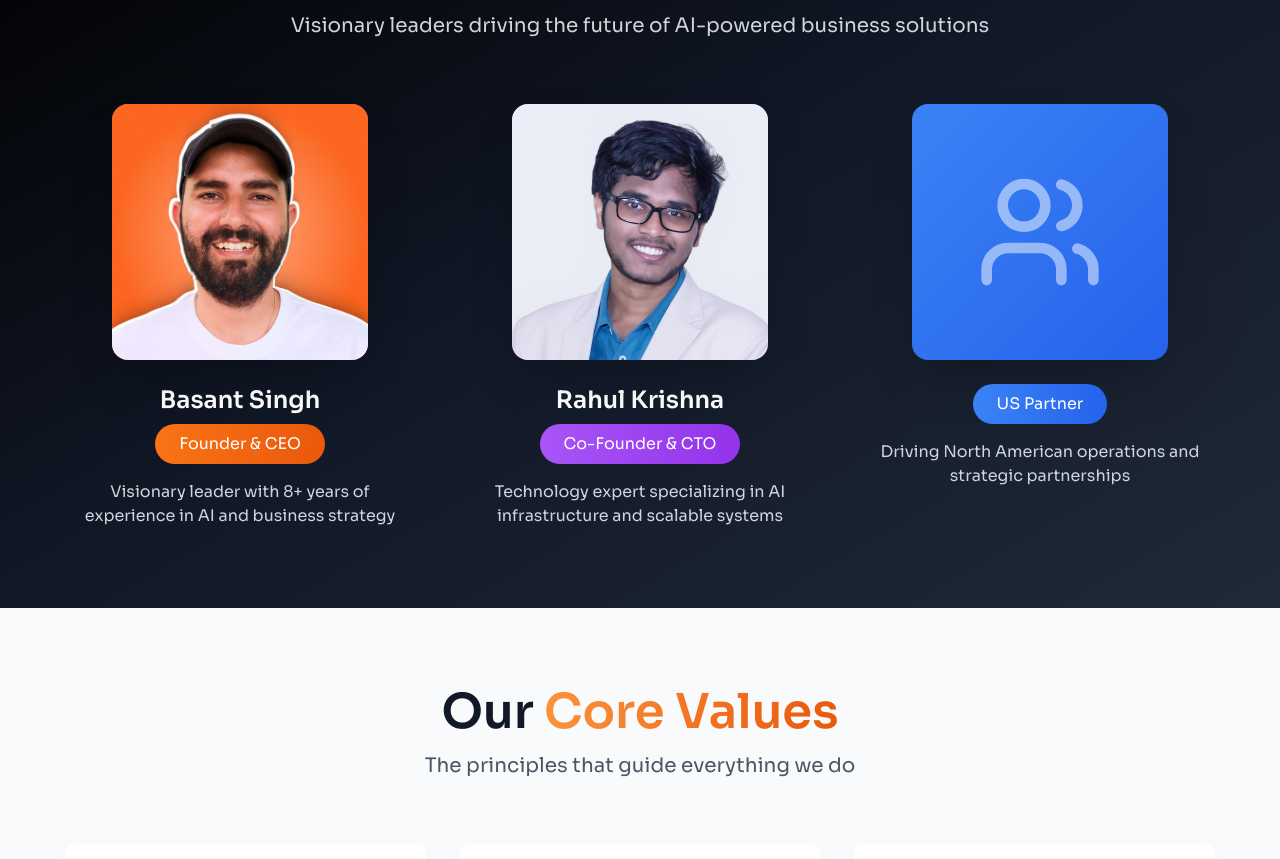
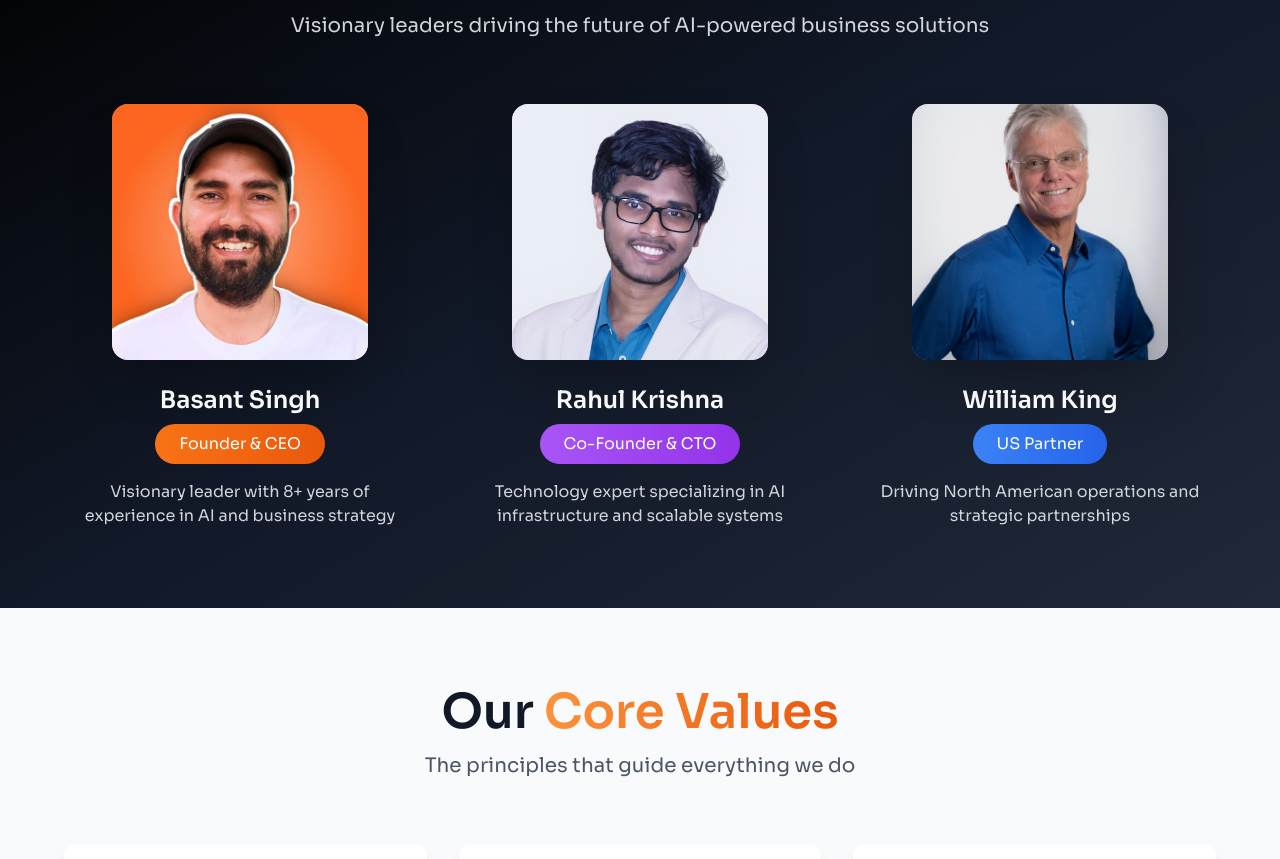
Before and after one commit to Arbaj78/coolguz, a React (Vite) app: page /#/about in a window 1280 px wide. Shown: the part 1064-1923 px from the top of the page. Built offline with nearby package versions, Linux system fonts and the light colour scheme.

Commit message:
uspartner

```diff
--- a/src/components/AboutPage.jsx
+++ b/src/components/AboutPage.jsx
@@ -5,6 +5,7 @@ import trip2 from '../assets/trip2.jpeg';
 import trip3 from '../assets/trip3.jpeg';
 import ceo from '../assets/basantJi.jpg';
 import cfo from '../assets/rahulKrishna.jpeg'
+import usp from '../assets/usPartner.jpeg';
 const AboutPage = () => {
   const [showDetails, setShowDetails] = useState(false);
   const [isVisible, setIsVisible] = useState(false);
@@ -224,10 +225,14 @@ const AboutPage = () => {
       <div className="text-center group">
         <div className="w-64 h-64 mx-auto mb-6 rounded-2xl overflow-hidden bg-gradient-to-br from-blue-500 to-blue-600 transform transition-all duration-500 hover:scale-110 hover:rotate-3 shadow-2xl hover:shadow-blue-500/50 perspective-1000">
           <div className="w-full h-full flex items-center justify-center transform transition-transform duration-500 group-hover:rotateY-180">
-            <Users className="w-32 h-32 text-white opacity-50 group-hover:opacity-100 transition-opacity duration-300" />
+            <img
+              src={usp}
+              alt="US Partner"
+              className="w-full h-full object-cover"
+            />
           </div>
         </div>
-        <h3 className="text-2xl font-bold text-white mb-2"></h3>
+        <h3 className="text-2xl font-bold text-white mb-2">William King</h3>
         <div className="inline-block px-6 py-2 bg-gradient-to-r from-blue-500 to-blue-600 text-white rounded-full font-medium mb-4 transform hover:scale-105 transition-transform duration-300">
           US Partner
         </div>
```
Also changed, not shown: src/assets/usPartner.jpeg (added).
